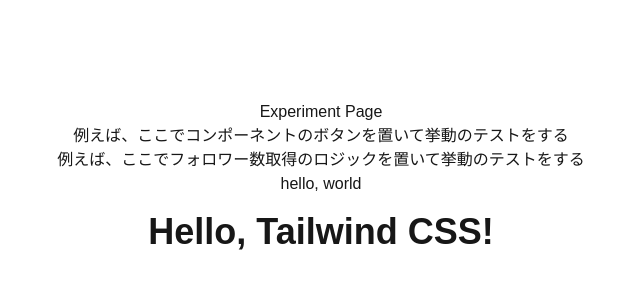
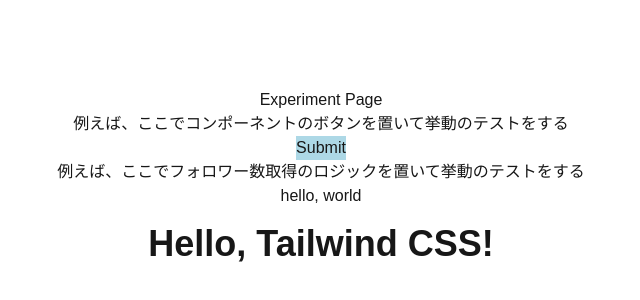
Before and after one commit to Kazuki0320/sns-scouter, a Next.js app: page /experiment in a window 1280 px wide. Shown: the part 216-516 px from the top of the page, without its empty margins (319-959 px from the left). Built offline with nearby package versions, Linux system fonts and the light colour scheme.

Commit message:
⚗️ experiment: createButtonProps の試運転

```diff
--- a/src/app/experiment/page.tsx
+++ b/src/app/experiment/page.tsx
@@ -1,11 +1,14 @@
 import React from 'react';
+import { Button, createButtonProps } from '@/components/ui/Button';
 
 export default function Page() {
+  const buttonProps = createButtonProps('button', 'Submit', 'lightblue');
 
   return (
     <>
       <h2>Experiment Page</h2>
       <h3>例えば、ここでコンポーネントのボタンを置いて挙動のテストをする</h3>
+      <Button button={buttonProps} />
       <h3>
         例えば、ここでフォロワー数取得のロジックを置いて挙動のテストをする
       </h3>
--- a/src/components/ui/Button.tsx
+++ b/src/components/ui/Button.tsx
@@ -26,3 +26,11 @@ export function Button(props: ButtonProps): JSX.Element {
     </>
   );
 }
+
+export function createButtonProps(
+  type: 'submit' | 'reset' | 'button' | undefined,
+  name: string,
+  color: string
+): Button {
+  return { type, name, color };
+}
```
